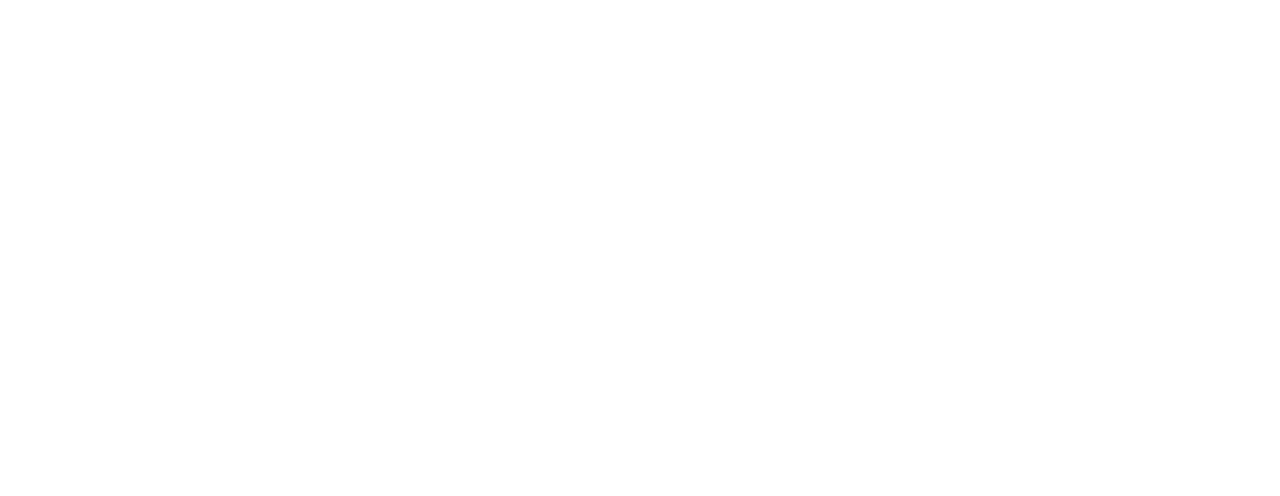
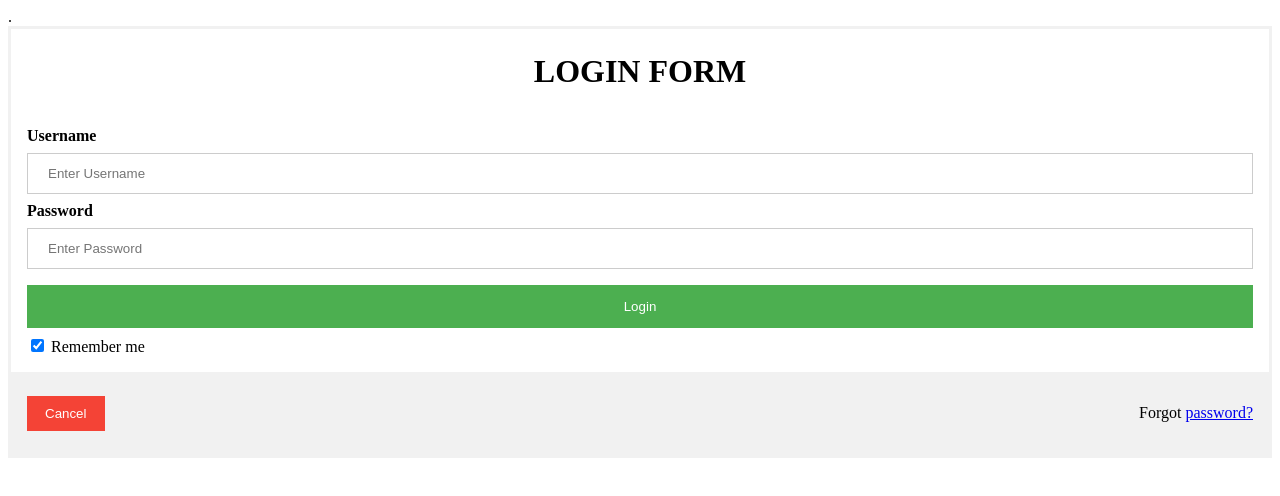
Before and after one commit to GirirajRawat/emp_mgmt_web_client, a website: page index.html in a window 1280 px wide. Drawn offline with Linux system fonts and the light colour scheme.

Commit message:
Add login and signup design

```diff
--- /dev/null
+++ b/Design.css
@@ -0,0 +1,68 @@
+form {
+    border: 3px solid #f1f1f1;
+  }
+
+  /* Full-width inputs */
+  input[type=text], input[type=password] {
+    width: 100%;
+    padding: 12px 20px;
+    margin: 8px 0;
+    display: inline-block;
+    border: 1px solid #ccc;
+    box-sizing: border-box;
+  }
+
+  /* Set a style for all buttons */
+  button {
+    background-color: #4CAF50;
+    color: white;
+    padding: 14px 20px;
+    margin: 8px 0;
+    border: none;
+    cursor: pointer;
+    width: 100%;
+  }
+
+  /* Add a hover effect for buttons */
+  button:hover {
+    opacity: 0.8;
+  }
+
+  /* Extra style for the cancel button (red) */
+  .cancelbtn {
+    width: auto;
+    padding: 10px 18px;
+    background-color: #f44336;
+  }
+  .imgcontainer {
+    text-align: center;
+    margin: 24px 0 12px 0;
+  }
+
+  /* Avatar image */
+  img.avatar {
+    width: 40%;
+    border-radius: 50%;
+  }
+
+  /* Add padding to containers */
+  .container {
+    padding: 16px;
+  }
+
+  /* The "Forgot password" text */
+  span.psw {
+    float: right;
+    padding-top: 16px;
+  }
+
+  /* Change styles for span and cancel button on extra small screens */
+  @media screen and (max-width: 300px) {
+    span.psw {
+      display: block;
+      float: none;
+    }
+    .cancelbtn {
+      width: 100%;
+    }
+  }
--- a/index.html
+++ b/index.html
@@ -1,9 +1,34 @@
 <!DOCTYPE html>
 <html lang="en">
 <head>
+    <link rel="stylesheet" type="text/css" href="Design.css">.
     <title>Employee Management Web Client</title>
 </head>
 <body>
+        <form action=>
+                <div class="imgcontainer">
+                        <h1>LOGIN FORM</h1>
+                      </div>
+
+                <div class="container">
+                  <label for="uname"><b>Username</b></label>
+                  <input type="text" placeholder="Enter Username" name="uname" required>
+
+                  <label for="psw"><b>Password</b></label>
+                  <input type="password" placeholder="Enter Password" name="psw" required>
+
+                  <button type="submit">Login</button>
+                  <label>
+                    <input type="checkbox" checked="checked" name="remember"> Remember me
+                  </label>
+                </div>
+
+                <div class="container" style="background-color:#f1f1f1">
+                  <button type="button" class="cancelbtn">Cancel</button>
+                  <span class="psw">Forgot <a href="#">password?</a></span>
+                </div>
+              </form>
+
 
 </body>
 </html>
--- /dev/null
+++ b/signup.css
@@ -0,0 +1,68 @@
+* {box-sizing: border-box}
+
+/* Full-width input fields */
+  input[type=text], input[type=password] {
+  width: 100%;
+  padding: 15px;
+  margin: 5px 0 22px 0;
+  display: inline-block;
+  border: none;
+  background: #f1f1f1;
+}
+
+input[type=text]:focus, input[type=password]:focus {
+  background-color: #ddd;
+  outline: none;
+}
+
+hr {
+  border: 1px solid #f1f1f1;
+  margin-bottom: 25px;
+}
+
+/* Set a style for all buttons */
+button {
+  background-color: #4CAF50;
+  color: white;
+  padding: 14px 20px;
+  margin: 8px 0;
+  border: none;
+  cursor: pointer;
+  width: 100%;
+  opacity: 0.9;
+}
+
+button:hover {
+  opacity:1;
+}
+
+/* Extra styles for the cancel button */
+.cancelbtn {
+  padding: 14px 20px;
+  background-color: #f44336;
+}
+
+/* Float cancel and signup buttons and add an equal width */
+.cancelbtn, .signupbtn {
+  float: left;
+  width: 50%;
+}
+
+/* Add padding to container elements */
+.container {
+  padding: 16px;
+}
+
+/* Clear floats */
+.clearfix::after {
+  content: "";
+  clear: both;
+  display: table;
+}
+
+/* Change styles for cancel button and signup button on extra small screens */
+@media screen and (max-width: 300px) {
+  .cancelbtn, .signupbtn {
+    width: 100%;
+  }
+}
```
Also changed, not shown: signup.html (added, +37 -0 lines).
